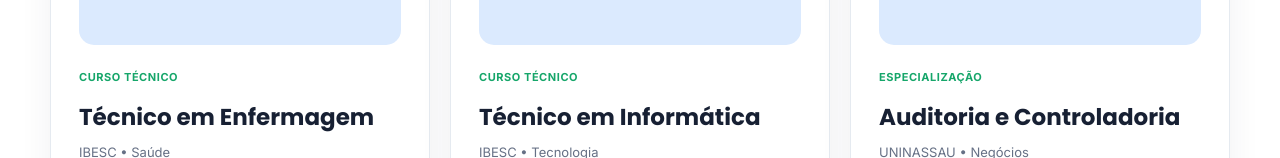
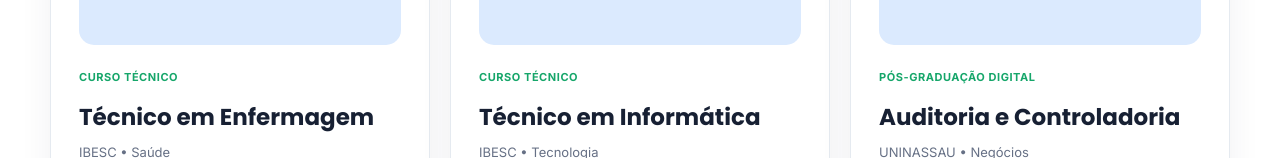
Before and after one commit to comercialexternobv-png/ibesc, a Next.js app: page /cursos in a window 1280 px wide. Shown: the part 3253-3411 px from the top of the page. Built offline with nearby package versions, Linux system fonts and the light colour scheme.

Commit message:
fix: open postgraduate details before external institution

```diff
--- a/src/app/cursos/CourseCatalog.tsx
+++ b/src/app/cursos/CourseCatalog.tsx
@@ -2,31 +2,8 @@
 
 import Link from 'next/link';
 import { useMemo, useState } from 'react';
-import { Search, SlidersHorizontal, ExternalLink } from 'lucide-react';
-import { categoryLabels, courses, getCourseInstitution, type Course } from '@/data/courses';
-
-const partnerLinks = {
-  UNINASSAU_GRADUACAO: 'https://graduacao.uninassau.digital/nossos-cursos',
-  UNINASSAU_POS: 'https://ead.uninassau.edu.br/pos-digital',
-  UNIFAEL_POS: 'https://posgrad.unifael.edu.br/digital?polo=boaviagemcentroii-ce&tipo=digital',
-};
-
-function catalogLinks(course: Course) {
-  const institutions = Array.isArray(course.institution) ? course.institution : [course.institution];
-  const links: { label: string; url: string }[] = [];
-
-  if (course.category === 'GRADUACAO' && institutions.includes('UNINASSAU')) {
-    links.push({ label: 'Catálogo UNINASSAU', url: partnerLinks.UNINASSAU_GRADUACAO });
-  }
-  if (course.category === 'POS_GRADUACAO' && institutions.includes('UNINASSAU')) {
-    links.push({ label: 'Mais informações — UNINASSAU', url: partnerLinks.UNINASSAU_POS });
-  }
-  if (course.category === 'POS_GRADUACAO' && institutions.includes('UNIFAEL')) {
-    links.push({ label: 'Mais informações — UNIFAEL', url: partnerLinks.UNIFAEL_POS });
-  }
-
-  return links;
-}
+import { Search, SlidersHorizontal } from 'lucide-react';
+import { categoryLabels, courses, getCourseInstitution } from '@/data/courses';
 
 export default function CourseCatalog() {
   const [query, setQuery] = useState('');
@@ -37,12 +14,10 @@ export default function CourseCatalog() {
   const filtered = useMemo(() => courses.filter((course) => {
     if (course.status !== 'ATIVO') return false;
     const text = `${course.name} ${course.description} ${course.area} ${getCourseInstitution(course)}`.toLowerCase();
-    const matchesQuery = text.includes(query.trim().toLowerCase());
-    const matchesArea = area === 'Todas' || course.area === area;
-    const matchesCategory = category === 'Todas' || course.category === category;
-    const institutions = Array.isArray(course.institution) ? course.institution : [course.institution];
-    const matchesInstitution = institution === 'Todas' || institutions.includes(institution as 'IBESC' | 'UNINASSAU' | 'UNIFAEL');
-    return matchesQuery && matchesArea && matchesCategory && matchesInstitution;
+    return text.includes(query.trim().toLowerCase())
+      && (area === 'Todas' || course.area === area)
+      && (category === 'Todas' || course.category === category)
+      && (institution === 'Todas' || (Array.isArray(course.institution) ? course.institution : [course.institution]).includes(institution as 'IBESC' | 'UNINASSAU' | 'UNIFAEL'));
   }), [query, area, category, institution]);
 
   function clearFilters() {
@@ -64,26 +39,19 @@ export default function CourseCatalog() {
       <span style={{color:'var(--muted)',fontSize:14}}><SlidersHorizontal size={15} style={{verticalAlign:'middle',marginRight:5}}/>Filtros aplicados em tempo real</span>
     </div>
 
-    {filtered.length ? <div className="course-grid">{filtered.map(course => {
-      const links = catalogLinks(course);
-      const isPartnerPost = course.category === 'POS_GRADUACAO' && course.externalUrl;
-      return <article className="card course-card" key={course.id}>
+    {filtered.length ? <div className="course-grid">{filtered.map(course => (
+      <article className="card course-card" key={course.id}>
         <div className="course-image"/>
-        <span className="tag">{course.type}</span>
+        <span className="tag">{course.category === 'POS_GRADUACAO' ? 'Pós-graduação Digital' : course.type}</span>
         <h3>{course.name}</h3>
         <div className="course-meta">{getCourseInstitution(course)} • {course.area}</div>
         <p>{course.description}</p>
         {course.duration && <p style={{fontSize:13,marginTop:-6}}><strong>Duração:</strong> {course.duration}</p>}
-        {isPartnerPost && <p style={{fontSize:13,marginTop:-6}}>Consulte a instituição para detalhes, condições e matrícula.</p>}
-        <div style={{display:'flex',gap:8,flexWrap:'wrap'}}>
-          {isPartnerPost ? (
-            <a className="btn btn-dark" href={course.externalUrl} target="_blank" rel="noopener noreferrer"><ExternalLink size={16}/> Mais informações</a>
-          ) : (
-            <Link className="btn btn-dark" href={`/curso/${course.slug}`}>{course.institution === 'IBESC' ? 'Saiba mais' : 'Ver formação'}</Link>
-          )}
-          {links.filter(link => link.url !== course.externalUrl).map(link => <a key={link.url} className="btn" style={{border:'1px solid var(--border)'}} href={link.url} target="_blank" rel="noopener noreferrer"><ExternalLink size={15}/> {link.label}</a>)}
-        </div>
-      </article>;
-    })}</div> : <div className="card" style={{textAlign:'center',padding:'55px 25px'}}><Search size={34} color="var(--blue)"/><h3>Nenhuma formação encontrada</h3><p>Tente alterar os filtros ou buscar por outro termo.</p><button className="btn btn-dark" onClick={clearFilters}>Limpar filtros</button></div>}
+        {course.category === 'POS_GRADUACAO' && <p style={{fontSize:13,marginTop:-6}}>Consulte a instituição para detalhes atualizados.</p>}
+        <Link className="btn btn-dark" href={`/curso/${course.slug}`}>
+          {course.category === 'POS_GRADUACAO' ? 'Ver detalhes da pós' : course.institution === 'IBESC' ? 'Saiba mais' : 'Ver formação'}
+        </Link>
+      </article>
+    ))}</div> : <div className="card" style={{textAlign:'center',padding:'55px 25px'}}><Search size={34} color="var(--blue)"/><h3>Nenhuma formação encontrada</h3><p>Tente alterar os filtros ou buscar por outro termo.</p><button className="btn btn-dark" onClick={clearFilters}>Limpar filtros</button></div>}
   </>;
 }
```
